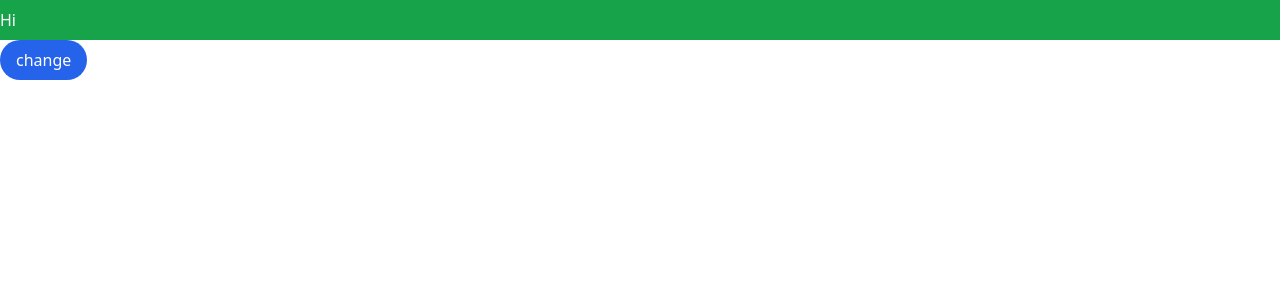
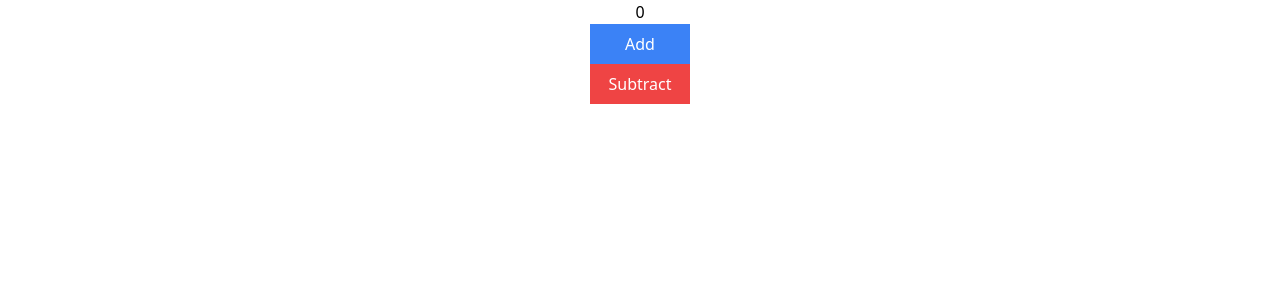
Before and after one commit to Foxlancerr/react-typescript-best-practices, a React (Vite) app: page / in a window 1280 px wide. Shown: the top 300 px of the page. Built offline with nearby package versions, Linux system fonts and the light colour scheme.

Commit message:
task11 is completed

```diff
--- a/src/App.tsx
+++ b/src/App.tsx
@@ -1,4 +1,4 @@
-import Parent from "./Tasks/02-hooks/10-ref-readonly";
+import Parent from "./Tasks/02-hooks/11-useReducer.solution";
 
 const App = () => {
   return (
--- /dev/null
+++ b/src/Tasks/02-hooks/11-useReducer.problem.tsx
@@ -0,0 +1,28 @@
+import { useReducer } from "react";
+import { Equal, Expect } from "../helpers/type-utils";
+
+const reducer = (state: unknown, action: unknown) => {
+  switch (action.type) {
+    case "add":
+      return { count: state.count + action.add };
+    case "subtract":
+      return { count: state.count - action.subtract };
+    default:
+      throw new Error();
+  }
+};
+
+const [state, dispatch] = useReducer(reducer, { count: 0 });
+
+type tests = [Expect<Equal<typeof state.count, number>>];
+
+dispatch({ type: "add", add: 1 });
+
+// @ts-expect-error
+dispatch({ type: "SUBTRACT", subtract: 1 });
+
+// @ts-expect-error
+dispatch({ type: "add" });
+
+// @ts-expect-error
+dispatch({ type: "subtract", subtract: "123" });
--- /dev/null
+++ b/src/Tasks/02-hooks/11-useReducer.solution.tsx
@@ -0,0 +1,84 @@
+import { useReducer } from "react";
+import { Equal, Expect } from "../../helpers/type-utils";
+
+interface IReducerProps {
+  state: {
+    count: number;
+  };
+  action:
+    | {
+        type: "add" | "subtract";
+        add: number;
+      }
+    | {
+        type: "add" | "subtract";
+        subtract: number;
+      };
+}
+function Parent() {
+  const reducer = (
+    state: {
+      count: number;
+    },
+    action:
+      | {
+          type: "add";
+          add: number;
+        }
+      | {
+          type: "subtract";
+          subtract: number;
+        }
+  ) => {
+    switch (action.type) {
+      case "add":
+        return { count: state.count + action.add };
+      case "subtract":
+        return { count: state.count - action.subtract };
+      default:
+        throw new Error();
+    }
+  };
+
+  const [state, dispatch] = useReducer(reducer, { count: 0 });
+
+  type tests = [Expect<Equal<typeof state.count, number>>];
+
+  // dispatch({ type: "add", add: 1 });
+
+  // dispatch({ type: "subtract", subtract: 1 });
+
+  // dispatch({ type: "add", add: 3 });
+
+  // dispatch({ type: "subtract", subtract: 123 });
+
+  return (
+    <div className="flex justify-center items-center flex-col">
+      <h1>{state?.count}</h1>
+      <button
+        className="w-[100px] py-2 bg-blue-500 text-white"
+        onClick={() =>
+          dispatch({
+            type: "add",
+            add: 1,
+          })
+        }
+      >
+        Add
+      </button>
+      <button
+        className="w-[100px] py-2 text-white bg-red-500"
+        onClick={() =>
+          dispatch({
+            type: "subtract",
+            subtract: 1,
+          })
+        }
+      >
+        Subtract
+      </button>
+    </div>
+  );
+}
+
+export default Parent;
```
